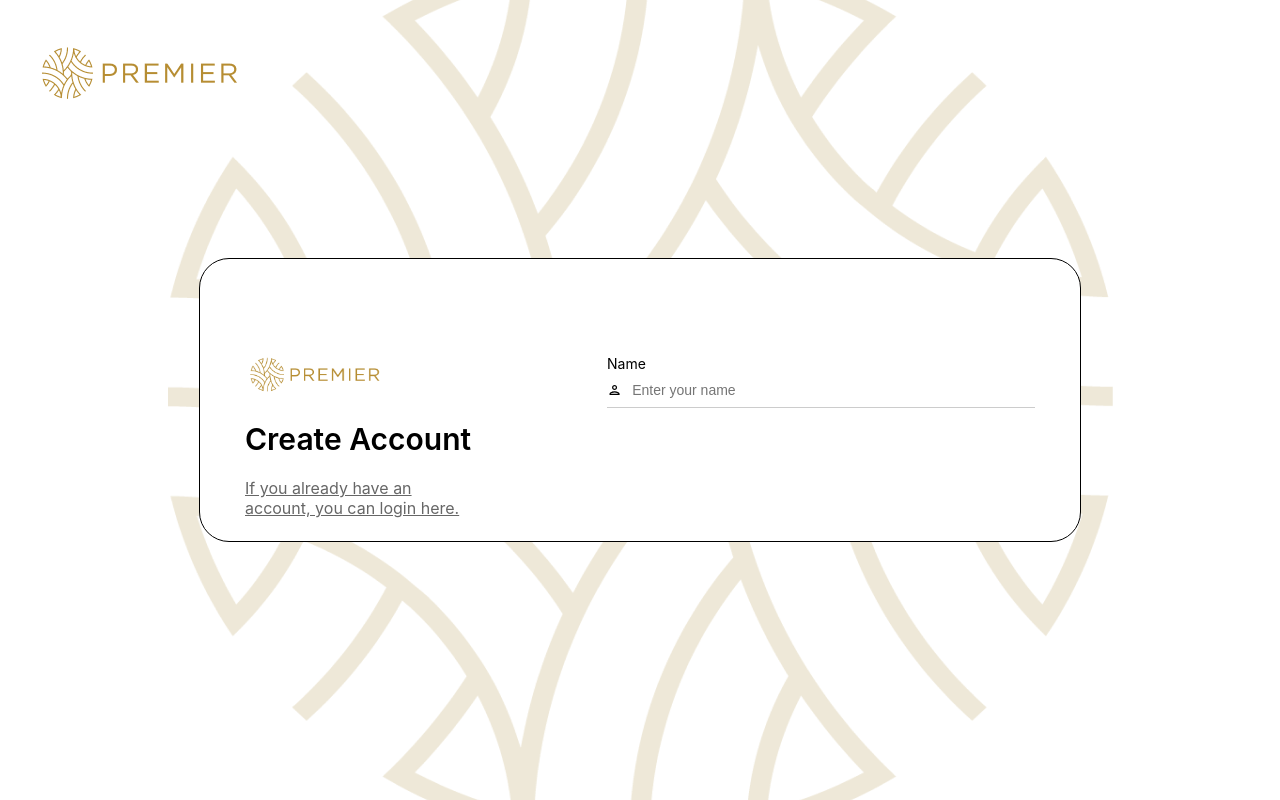
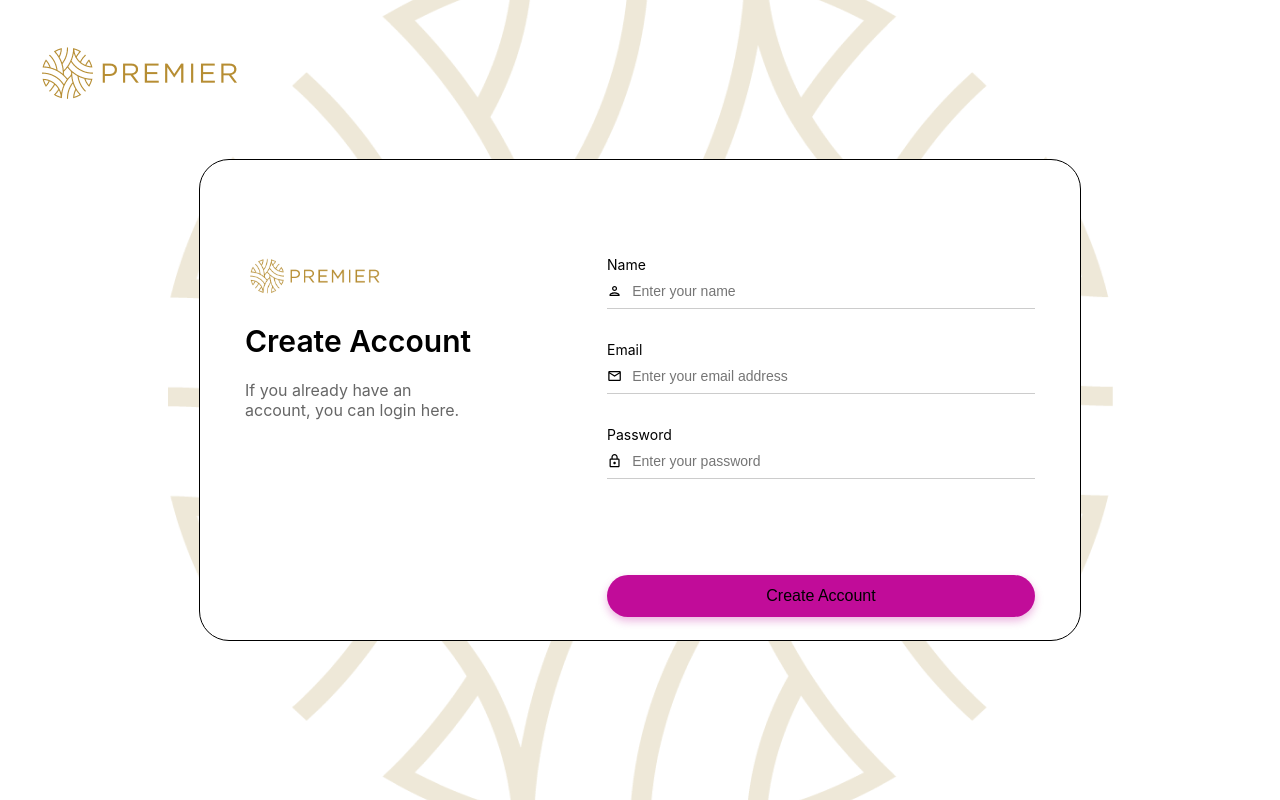
Before and after one commit to jm90hong/Premier, a React (Create React App) app: page /sign-up in a window 1280 px wide. Built offline with nearby package versions, Linux system fonts and the light colour scheme.

Commit message:
Update SignUpPage.jsx

```diff
--- a/src/pages/SignUpPage.jsx
+++ b/src/pages/SignUpPage.jsx
@@ -11,7 +11,10 @@ function SignUpPage() {
   const [name, setName] = useState("");
   const [password, setPassword] = useState("");
 
+
+
   const navigate = useNavigate();
+
 
   //no used
   const onGoogleLogin = async () => {
@@ -22,7 +25,10 @@ function SignUpPage() {
     }
   };
 
+
+
   const onSignUp = async () => {
+
     if(!isValidEmail(email)){
       alert("Only Email Format is allowed.");
       return;
@@ -40,10 +46,19 @@ function SignUpPage() {
     }
   };
 
+
+
+
+
+
+
   const isValidEmail = (email) => {
     const googleEmailRegex = /^[a-zA-Z0-9._%+-]+@gmail\.com$/;
     return googleEmailRegex.test(email);
   };
+
+
+
 
   return (
     <>
@@ -99,22 +114,13 @@ function SignUpPage() {
             >
               Create Account
             </div>
-            <div
-              onClick={() => navigate("/")}
-              style={{
-                color: "#666",
-                marginTop: "10px",
-                cursor: "pointer",
-                textDecoration: "underline"
-              }}
-            >
+            <div onClick={() => navigate("/")} style={{ color: "#666", marginTop: "10px", cursor: "pointer" }}>
               If you already have an<br/>
               account, you can login here.
             </div>
           </div>
           <div>
-            {/* Rest of the component remains the same */}
-            <div style={{}}>
+          <div style={{}}>
               <label style={{ fontSize: "14px" }}>Name</label>
               <div
                 style={{
@@ -140,7 +146,74 @@ function SignUpPage() {
                 />
               </div>
             </div>
-            {/* Rest of the input fields and button */}
+            <div style={{ textAlign: "left", marginTop: "30px" }}>
+              <label style={{ fontSize: "14px" }}>Email</label>
+              <div
+                style={{
+                  display: "flex",
+                  alignItems: "center",
+                  borderBottom: "1px solid #ccc",
+                  padding: "0.5rem 0",
+                  width: "428px",
+                }}
+              >
+                <MdOutlineEmail style={{ marginRight: "0.5rem" }} />
+                <input
+                  type="email"
+                  value={email}
+                  onChange={(e) => setEmail(e.target.value)}
+                  placeholder="Enter your email address"
+                  style={{
+                    border: "none",
+                    outline: "none",
+                    width: "100%",
+                    fontSize: "14px",
+                  }}
+                />
+              </div>
+            </div>
+            <div style={{ textAlign: "left", marginTop: "30px" }}>
+              <label style={{ fontSize: "14px" }}>Password</label>
+              <div
+                style={{
+                  display: "flex",
+                  alignItems: "center",
+                  borderBottom: "1px solid #ccc",
+                  padding: "0.5rem 0",
+                }}
+              >
+                <MdOutlineLock style={{ marginRight: "0.5rem" }} />
+                <input
+                  type="password"
+                  value={password}
+                  onChange={(e) => setPassword(e.target.value)}
+                  placeholder="Enter your password"
+                  style={{
+                    border: "none",
+                    outline: "none",
+                    width: "100%",
+                    fontSize: "14px",
+                  }}
+                />
+              </div>
+            </div>
+            <button
+              onClick={onSignUp}
+              style={{
+                width: "100%",
+                marginTop: "96px",
+                padding: "0.75rem",
+                backgroundColor: "#C10C99",
+                color: "#000",
+                borderRadius: "32px",
+                border: "none",
+                fontSize: "16px",
+                cursor: "pointer",
+                boxShadow: "0 4px 8px rgba(193, 12, 153, 0.3)",
+              }}
+            >
+              Create Account
+            </button>
           </div>
         </div>
       </div>
```
